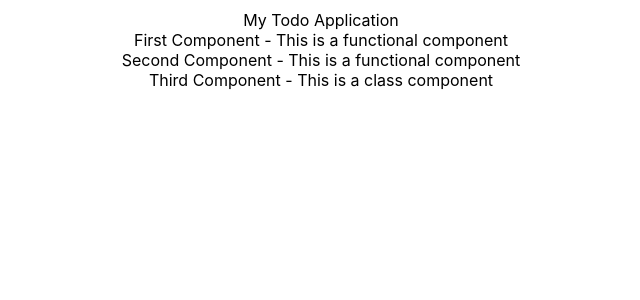
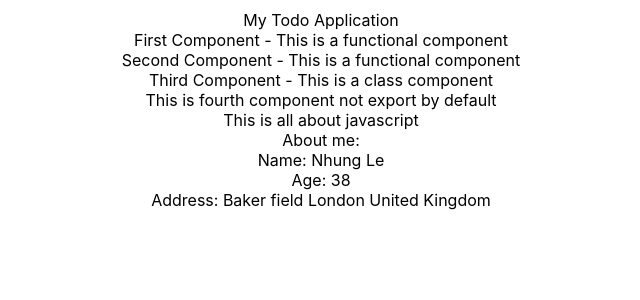
Before and after one commit to nhungle85/SpringBootAndReactApp, a React (Create React App) app in the folder react-frontend-app/todo-app/: page / in a window 1280 px wide. Shown: the top 300 px of the page, without its empty margins (319-959 px from the left). Built offline with nearby package versions, Linux system fonts and the light colour scheme.

Commit message:
Refactor component and learning with some javascript

```diff
--- a/react-frontend-app/todo-app/src/App.js
+++ b/react-frontend-app/todo-app/src/App.js
@@ -1,34 +1,14 @@
 import './App.css';
-import { Component } from 'react';
+import LearningComponent from './components/learning-example/LearningComponents';
+import LearningJavascript from './components/learning-example/LearningJavascript';
 
 function App() {
   return (
     <div className="App">
      My Todo Application
-     <FirstComponent/>
-     <SecondComponent/>
-     <ThirdComponent />
+    <LearningComponent/>
+    <LearningJavascript/>
     </div>
   );
 }
-
-function FirstComponent() {
-  return (
-    <div className="firstComponent">First Component - This is a functional component</div>
-  );
-}
-
-function SecondComponent() {
-  return (
-    <div className="secondComponent">Second Component  - This is a functional component</div>
-  );
-}
-
-class ThirdComponent extends Component {
-  render() {
-    return (
-      <div className="thirdComponent">Third Component - This is a class component</div>
-    );
-  }
-}
 export default App;
--- /dev/null
+++ b/react-frontend-app/todo-app/src/components/learning-example/FirstComponent.jsx
@@ -0,0 +1,5 @@
+export default function FirstComponent() {
+    return (
+      <div className="firstComponent">First Component - This is a functional component</div>
+    );
+}
--- /dev/null
+++ b/react-frontend-app/todo-app/src/components/learning-example/LearningComponents.jsx
@@ -0,0 +1,15 @@
+import FirstComponent from "./FirstComponent";
+import SecondComponent from "./SecondComponent";
+import ThirdComponent from "./ThirdComponent";
+import {FourthComponent} from "./ThirdComponent";
+
+export default function LearningComponent () {
+    return (
+        <div>
+            <FirstComponent/>
+            <SecondComponent/>
+            <ThirdComponent/>
+            <FourthComponent />
+        </div>
+    )
+}
--- /dev/null
+++ b/react-frontend-app/todo-app/src/components/learning-example/LearningJavascript.jsx
@@ -0,0 +1,27 @@
+const person = {
+    name: 'Nhung Le',
+    age: 38,
+    address: {
+        line1: 'Baker field',
+        city: 'London',
+        country: 'United Kingdom'
+    },
+    links: ['twitter', 'facebook', 'linkedin'],
+    addressAsString: () => {
+        return person.address.line1 + " " + person.address.city + " " + person.address.country;
+    }
+}
+
+export default function LearningJavascript() {
+    return(
+        <div>
+            <div>This is all about javascript</div>
+            <div>About me:</div>
+            <div>
+                <div  class="fa fa-small">Name: {person.name}</div>
+                <div class="fa fa-small">Age: {person.age}</div>
+                <div class="fa fa-small">Address: {person.addressAsString()}</div>
+            </div>
+        </div>
+    )
+}
--- /dev/null
+++ b/react-frontend-app/todo-app/src/components/learning-example/SecondComponent.jsx
@@ -0,0 +1,5 @@
+export default function SecondComponent() {
+    return (
+      <div className="secondComponent">Second Component  - This is a functional component</div>
+    );
+  }
--- /dev/null
+++ b/react-frontend-app/todo-app/src/components/learning-example/ThirdComponent.jsx
@@ -0,0 +1,15 @@
+import { Component } from "react";
+
+export default class ThirdComponent extends Component {
+    render() {
+      return (
+        <div className="thirdComponent">Third Component - This is a class component</div>
+      );
+    }
+}
+
+export function FourthComponent() {
+    return (
+        <div>This is fourth component not export by default</div>
+    )
+}
```
